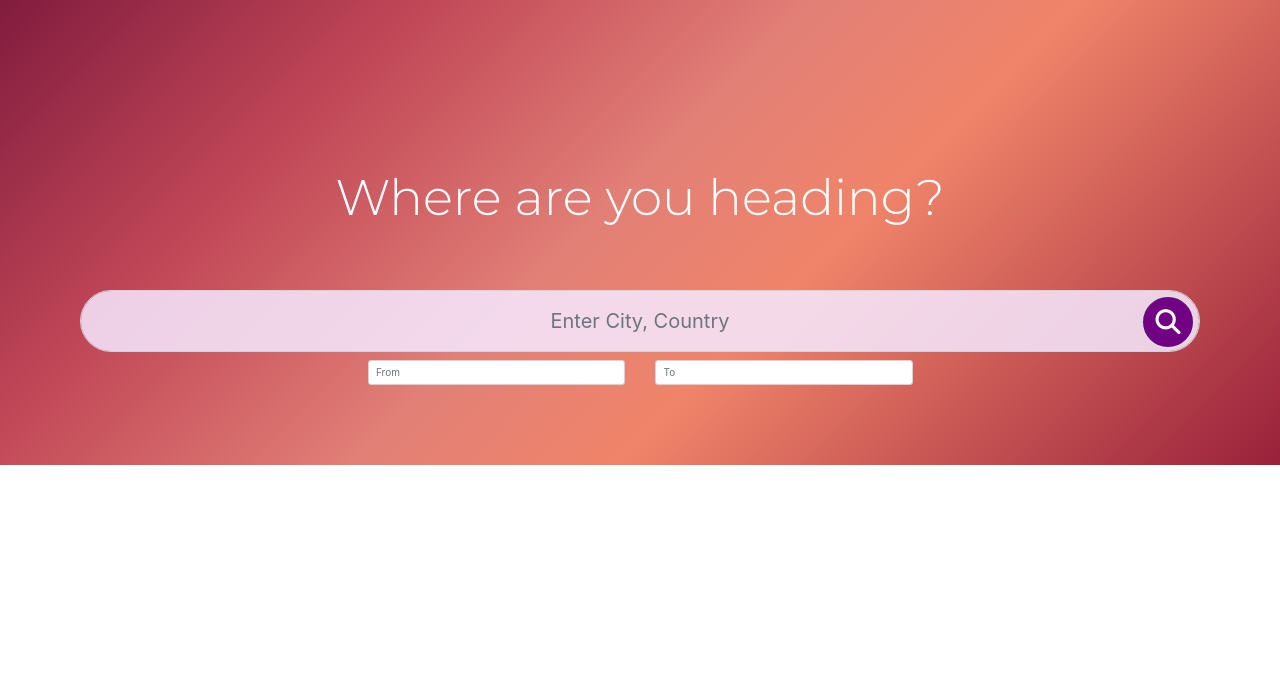
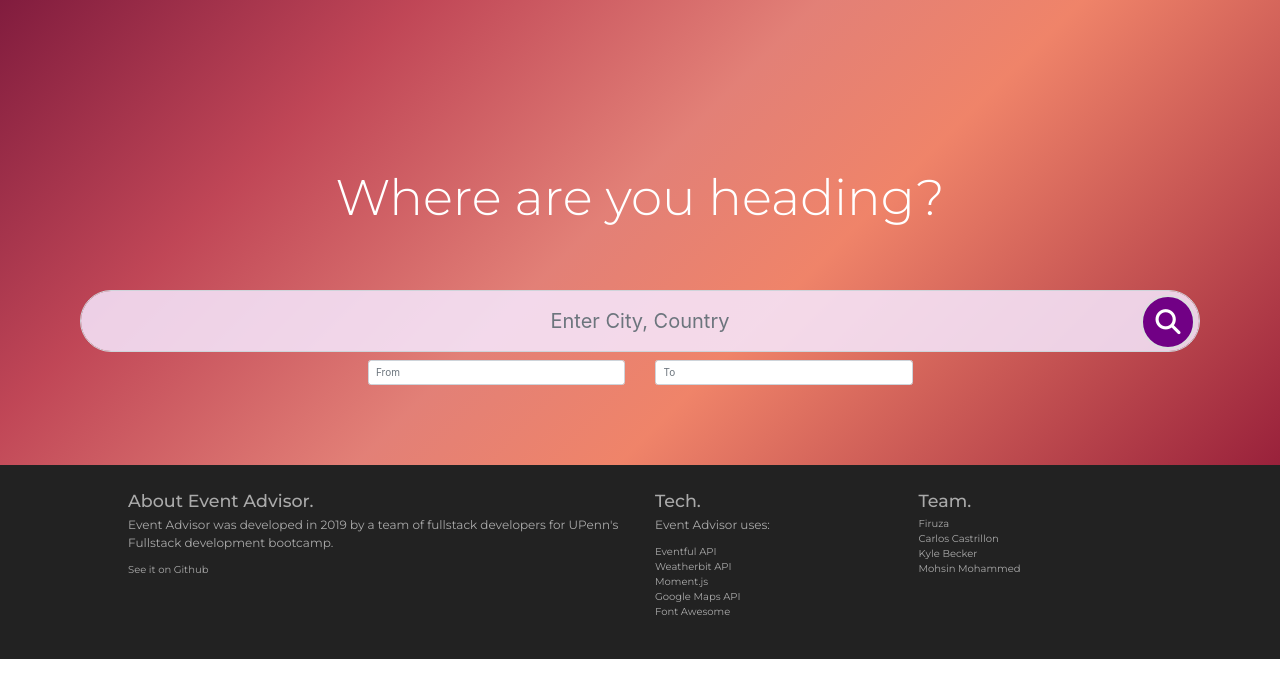
Before and after one commit to kliche1791/weather_event_app, a plain HTML site: page index.html in a window 1280 px wide. Drawn offline with nearby package versions, Linux system fonts and the light colour scheme; some packages are replaced by stand-ins of ours.

Commit message:
Added a footer

```diff
--- a/assets/css/style.css
+++ b/assets/css/style.css
@@ -247,6 +247,40 @@ color: white;
 
 
 
+
+/** ** ** FOOTER ** ** **/
+.footer{
+  margin-left: auto;
+  margin-right: auto;
+  width: 100%;
+  background-color: #222;
+  padding-top: 2.5em;
+  padding-bottom: 3em;
+}
+
+.innerFooter{
+  font-family: 'Montserrat', sans-serif;
+  width: 80%;
+  max-width: 1400px;
+  margin-left: auto;
+  margin-right: auto;
+  color: #aaa;
+}
+
+.innerFooter p {
+  font-size: 1.2em;
+}
+
+.innerFooter a {
+  color: #aaa;
+}
+
+.footerNavTab-btn:hover {
+  color: white;
+}
+
+
+
 @media only screen and (max-width: 1000px) {
   .eventCard{
     width: 80%;
--- a/index.html
+++ b/index.html
@@ -140,10 +140,47 @@
 
             </div>
 
-            <!-- FOR CARLOS' TESTING ---------- ---------- ---------- ---------- ---------- ---------- ---------- ---------- ---------- -->
+
 
         </div>
     </div>
+  </div>
 
 
+
+    <!-- FOOTER -->
+    <footer class="footer">
+      <div class="innerFooter container">
+        <div class="row">
+          <div class="footerBlock col-md-6">
+              <h3>About Event Advisor.</h3>
+            <p>Event Advisor was developed in 2019 by a team of fullstack developers for UPenn's Fullstack development bootcamp.</p>
+            <a href="https://github.com/kliche1791/weather_event_app" target="_blank" class="footerNavTab-btn">See it on Github</a>
+          </div>
+          <div class="footerBlock col-md-3">
+              <h3>Tech.</h3>
+              <p>Event Advisor uses:</p>
+              <ul>
+                <a href="https://api.eventful.com/" target="_blank"><li class="footerNavTab-btn">Eventful API</li></a>
+                <a href="https://www.weatherbit.io/" target="_blank"><li class="footerNavTab-btn">Weatherbit API</li></a>
+                <a href="https://momentjs.com/" target="_blank"><li class="footerNavTab-btn">Moment.js</li></a>
+                <a href="https://developers.google.com/maps/documentation/" target="_blank"><li class="footerNavTab-btn">Google Maps API</li></a>
+                <a href="https://fontawesome.com/" target="_blank"><li class="footerNavTab-btn">Font Awesome</li></a>
+              </ul>
+          </div>
+          <div class="footerBlock col-md-3">
+            <h3>Team.</h3>
+            <ul>
+              <a href="#" target="_blank"><li class="footerNavTab-btn">Firuza</li></a>
+              <a href="#" target="_blank"><li class="footerNavTab-btn">Carlos Castrillon</li></a>
+              <a href="https://www.linkedin.com/in/kyle-becker-44132223/" target="_blank"><li class="footerNavTab-btn">Kyle Becker</li></a>
+              <a href="#" target="_blank"><li class="footerNavTab-btn">Mohsin Mohammed </li></a>
+            </ul>
+        </div>
+
+      </div>
+
+    </div>
+  </footer>
+
 </body>
```
